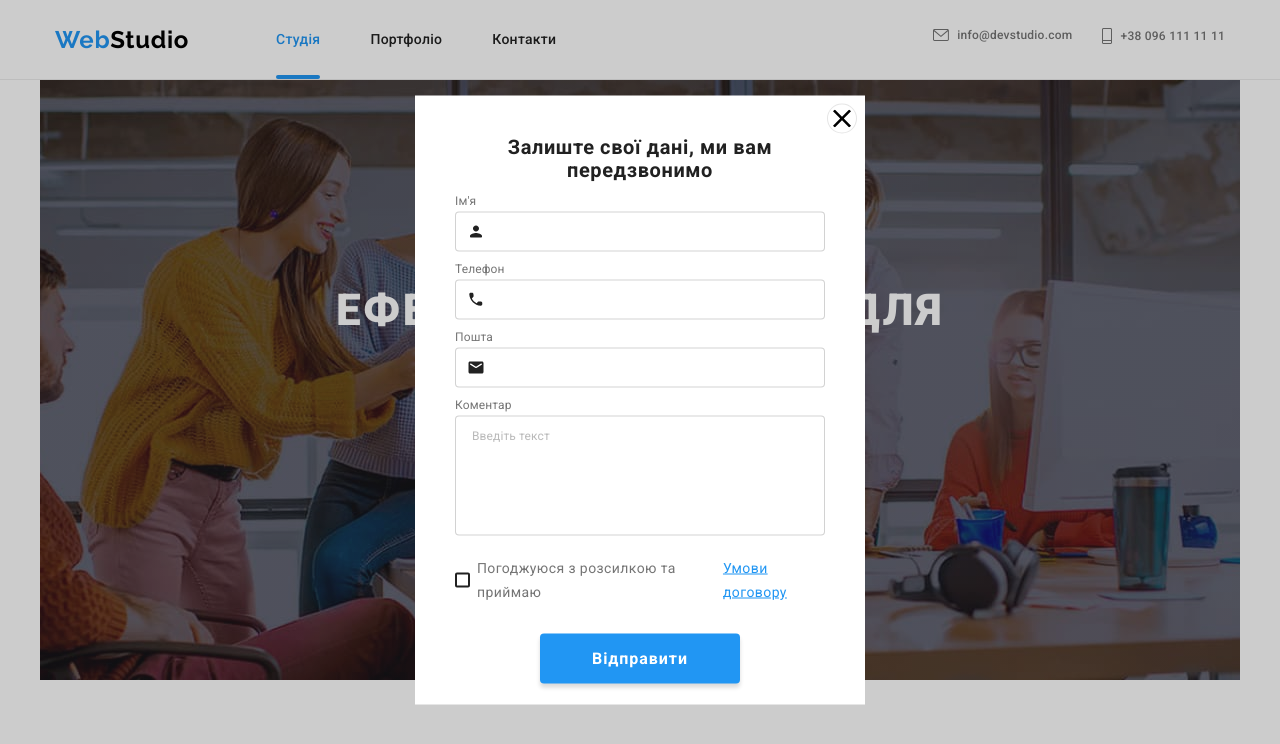
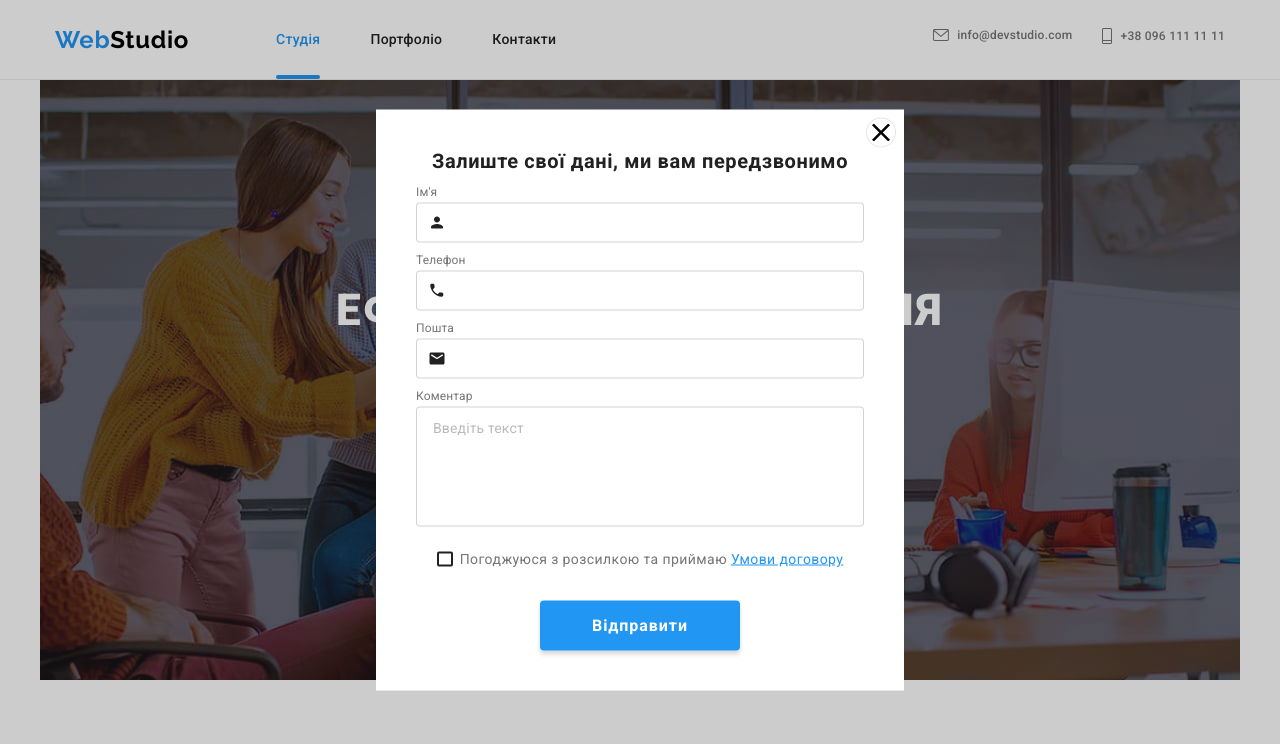
Before and after one commit to iTSerhii85/goit-markup-hw-08, a plain HTML site: page index.html in a window 1280 px wide. Both pictures are taken after a click on the button "Замовити послугу". Drawn offline with nearby package versions, Linux system fonts and the light colour scheme.

Commit message:
adaptiv modal window and forms for oll gadjets.

```diff
--- a/index.html
+++ b/index.html
@@ -638,73 +638,73 @@
           </svg>
         </button>
         <form class="contact-form">
-          <p>Залиште свої дані, ми вам передзвонимо</p>
-          <div class="field">
-            <label for="user-name" class="form-label">Ім'я</label>
-            <span class="for-icon">
+          <p class="contact-form__text">Залиште свої дані, ми вам передзвонимо</p>
+          <div class="contact-form__field">
+            <label for="user-name" class="contact-form__label">Ім'я</label>
+            <span class="contact-form__for-icon">
               <input
                 required
                 pattern="[a-zA-Zа-яА-ЯіІїЇ`ʼ]+"
                 type="text"
                 name="user-name"
                 id="user-name"
-                class="forms user-info"
+                class="forms contact-form__user-info"
               />
-              <svg class="icon-forms" width="18" height="18">
+              <svg class="contact-form__icon" width="18" height="18">
                 <use href="./images/sprite.svg#icon-person-black"></use>
               </svg>
             </span>
           </div>
-          <div class="field">
-            <label for="user-tel" class="form-label">Телефон</label>
-            <span class="for-icon">
+          <div class="contact-form__field">
+            <label for="user-tel" class="contact-form__label">Телефон</label>
+            <span class="contact-form__for-icon">
               <input
                 required
                 pattern="[0-9]{10}"
                 type="tel"
                 name="user-tel"
                 id="user-tel"
-                class="forms user-info"
+                class="forms contact-form__user-info"
               />
-              <svg class="icon-forms" width="18" height="18">
+              <svg class="contact-form__icon" width="18" height="18">
                 <use href="./images/sprite.svg#icon-phone-black"></use>
               </svg>
             </span>
           </div>
-          <div class="field">
-            <label for="user-mail" class="form-label">Пошта</label>
-            <span class="for-icon">
+          <div class="contact-form__field">
+            <label for="user-mail" class="contact-form__label">Пошта</label>
+            <span class="contact-form__for-icon">
               <input
                 required
                 type="email"
                 name="user-mail"
                 id="user-mail"
-                class="forms user-info"
+                class="forms contact-form__user-info"
               />
-              <svg class="icon-forms" width="18" height="18">
+              <svg class="contact-form__icon" width="18" height="18">
                 <use href="./images/sprite.svg#icon-email-black"></use>
               </svg>
             </span>
           </div>
-          <div class="field-area">
-            <label for="user-comment" class="form-label">Коментар</label>
+          <div class="contact-form__field-area">
+            <label for="user-comment" class="contact-form__label">Коментар</label>
             <textarea
               placeholder="Введіть текст"
               name="user-comment"
               id="user-comment"
-              class="forms coment-area"
+              class="forms contact-form__comment-area"
             ></textarea>
           </div>
-          <label class="agreement-label">
+          <label class="contact-form__agreement-label">
             <input
               type="checkbox"
-              class="form-check"
+              class="contact-form__check"
               name="user-policy"
               required
             />
             <svg class="check">
               <use
-                class="icon-check"
+                class="contact-form__icon-check"
                 href="./images/sprite.svg#icon-check"
               ></use>
             </svg>
--- a/sass/components/_backdrop.scss
+++ b/sass/components/_backdrop.scss
@@ -7,6 +7,8 @@
     background-color: rgba(0, 0, 0, 0.2);
     transition: opacity 500ms cubic-bezier(0.4, 0, 0.2, 1),
       visibility 500ms cubic-bezier(0.4, 0, 0.2, 1);
+
+      padding: 93px 15px 94px 7px;
 
     overflow-y: scroll;
 
--- a/sass/components/_modal-forms.scss
+++ b/sass/components/_modal-forms.scss
@@ -1,20 +1,19 @@
-.for-icon {
-    display: block;
-    position: relative;
-  }
+.contact-form {
+  max-width: 370px;
+}
 
-  .contact-form > p {
+ .contact-form__text {
     font-weight: 700;
     font-size: 20px;
-    line-height: 23px;
+    line-height: (30/20);
     text-align: center;
     letter-spacing: 0.03em;
-    color: #212121;
+    color: var(--title-text-color);
     margin-bottom: 12px;
     margin-top: 0;
   }
 
-  .forms {
+    .forms {
     display: block;
     width: 100%;
     border: 1px solid rgba(33, 33, 33, 0.2);
@@ -27,41 +26,46 @@
     }
   }
 
-  .user-info {
+  .contact-form__for-icon {
+    display: block;
+    position: relative;
+  }
+
+    .contact-form__user-info {
     height: 40px;
     padding-left: 42px;
   }
 
-  .field {
+    .contact-form__field {
     margin-bottom: 10px;
   }
 
-  .form-label {
+    .contact-form__label {
     display: block;
     font-size: 12px;
-    line-height: 14px;
+    line-height: (14/12);
     letter-spacing: 0.01em;
     margin-bottom: 4px;
   }
 
-  .coment-area {
+    .contact-form__field-area {
+    margin-bottom: 20px;
+  }
+
+    .contact-form__comment-area {
     height: 120px;
     padding: 12px 16px;
     resize: none;
 
     &::placeholder {
-      font-size: 12px;
-      line-height: 14px;
+      font-size: 14px;
+      line-height: (16/14);
       letter-spacing: 0.01em;
       color: rgba(117, 117, 117, 0.5);
     }
   }
 
-  .field-area {
-    margin-bottom: 20px;
-  }
-
-  .icon-forms {
+    .contact-form__icon {
     position: absolute;
     left: 12px;
     top: 50%;
@@ -69,15 +73,16 @@
     fill: #212121;
     transition: fill var(--transition-time-cubic);
 
-    .user-info:focus + & {
+    .contact-form__user-info:focus + & {
       fill: var(--accent-color);
     }
   }
 
-  //! Чекбокс  модалки
-  .agreement-label {
-    font-size: 14px;
-    line-height: 24px;
+         //! Чекбокс  модального окна
+
+    .contact-form__agreement-label {
+    font-size: 12px;
+    line-height: (14/12);
     letter-spacing: 0.03em;
 
     display: flex;
@@ -91,7 +96,7 @@
     }
   }
 
-  .check {
+    .check {
     width: 16px;
     height: 15px;
     border: 2px solid #212121;
@@ -101,26 +106,90 @@
     margin-right: 7px;
     transition: background-color var(--transition-time-cubic);
 
-    .form-check:checked + & {
+    .contact-form__check:checked + & {
       background-color: var(--accent-color);
       border: 2px solid var(--accent-color);
     }
 
-    .form-check:focus + & {
+    .contact-form__check:focus + & {
       border: 2px solid var(--accent-color);
     }
   }
 
-  .icon-check {
+    .contact-form__icon-check {
     display: none;
     fill: #ffffff;
-
-    .form-check:checked + .check & {
+    .contact-form__check:checked + .check & {
       display: block;
     }
   }
 
-  .form-check {
+    .contact-form__check {
     position: absolute;
     appearance: none;
   }
+
+  @media screen and (min-width: 1200px) {
+    .contact-form {
+      max-width: 448px;
+    }
+
+    .contact-form__text {
+      line-height: (23/20);
+    }
+
+    .contact-form__agreement-label {
+      font-size: 14px;
+      line-height: (24/14);
+    }
+  }
+
+//   .contact-form__text {
+//     font-weight: 700;
+//     font-size: 20px;
+//     line-height: (23/20);
+//     text-align: center;
+//     letter-spacing: 0.03em;
+//     color: #212121;
+//     margin-bottom: 12px;
+//     margin-top: 0;
+//   }
+
+//   .contact-form__label {
+//     display: block;
+//     font-size: 12px;
+//     line-height: (14/12);
+//     letter-spacing: 0.01em;
+//     margin-bottom: 4px;
+//   }
+
+//   .contact-form__comment-area {
+//     height: 120px;
+//     padding: 12px 16px;
+//     resize: none;
+
+//     &::placeholder {
+//       font-size: 12px;
+//       line-height: (14/12);
+//       letter-spacing: 0.01em;
+//       color: rgba(117, 117, 117, 0.5);
+//     }
+//   }
+
+//   //! Чекбокс  модального окна
+
+//   .contact-form__agreement-label {
+//     font-size: 14px;
+//     line-height: (24/14);
+//     letter-spacing: 0.03em;
+
+//     display: flex;
+//     align-items: center;
+//     justify-content: center;
+
+//     margin-bottom: 30px;
+
+//     & a {
+//       color: var(--accent-color);
+//     }
+//   }
--- a/sass/components/_modal-window.scss
+++ b/sass/components/_modal-window.scss
@@ -1,13 +1,26 @@
 .modal {
-    position: absolute;
+    position: relative;
+    width: 100%;
     max-width: 450px;
     min-height: 609px;
     background-color: var(--background-color);
-    top: 50%;
-    left: 50%;
-    transform: translate(-50%, -50%) scale(1);
-    transition: transform 500ms cubic-bezier(0.4, 0, 0.2, 1);
+
     padding: 40px;
+    margin-left: auto;
+    margin-right: auto;
+
+    @media screen and (min-width: 768px) {
+      position: absolute;
+      top: 50%;
+      left: 50%;
+      transform: translate(-50%, -50%) scale(1);
+      transition: transform 500ms cubic-bezier(0.4, 0, 0.2, 1);
+    }
+
+    @media screen and (min-width: 1200px) {
+      max-width: 528px;
+      min-height: 581px;
+    }
   }
 
     .modal-button {
```
Also changed, not shown: css/main.css, css/main.min.css, 2 other files.
